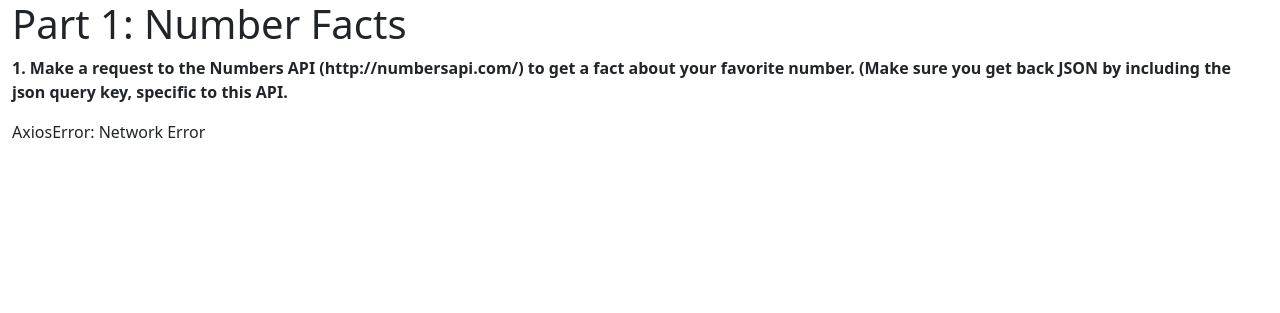
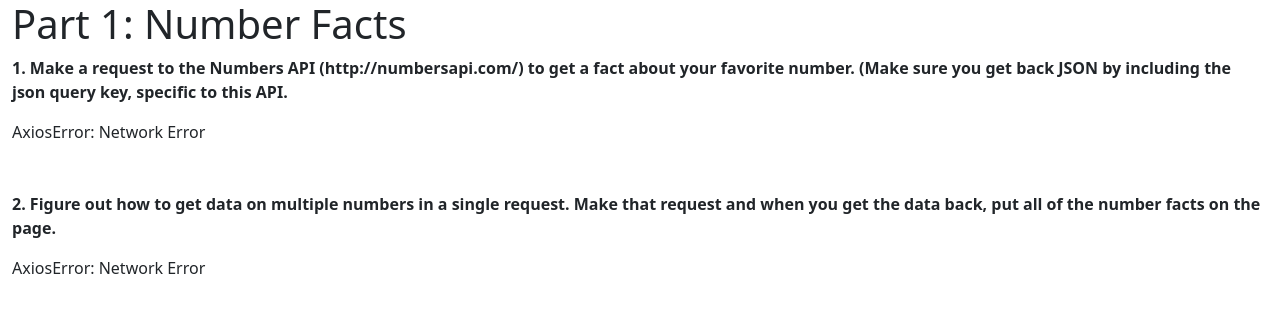
Before and after one commit to brianelizondo/JavaScriptPromises, a Flask app: page / in a window 1280 px wide. Shown: the top 313 px of the page. Run offline with Flask 2, Linux system fonts and the light colour scheme.

Commit message:
Part 1: Number Facts => 2. Figure out how to get data on multiple numbers in a single request. Make that request and when you get the data back, put all of the number facts on the page

```diff
--- a/static/app.js
+++ b/static/app.js
@@ -15,5 +15,33 @@ $(document).ready(function(){
         .catch(err => showResponse(div_show_1_1, err));
 
 
+    // 2. Figure out how to get data on multiple numbers in a single request.
+    // Make that request and when you get the data back, put all of the number facts on the page
+    let div_show_1_2 = "part_1_2";
+    let num_start = parseInt(Math.random() * 100);
+    let num_end = num_start + 4;
+
+    let multipleNumbersURL = `http://numbersapi.com/${num_start}..${num_end}`;
+    let multipleNumbersPromise = axios.get(multipleNumbersURL);
+
+    multipleNumbersPromise
+        .then(resp => {
+            for(var key in resp.data){
+                showResponse(div_show_1_2, resp.data[key])
+            }
+        })
+        .catch(err => showResponse(div_show_1_2, err));
+
+
+
+
+
+
+
+
+
+
+
+
 
 });
--- a/templates/index.html
+++ b/templates/index.html
@@ -18,6 +18,8 @@
     <p class="fw-bold">1. Make a request to the Numbers API (http://numbersapi.com/) to get a fact about your favorite number. (Make sure you get back JSON by including the json query key, specific to this API.</p>
     <div class="mb-5" id="part_1_1"></div>
 
+    <p class="fw-bold">2. Figure out how to get data on multiple numbers in a single request. Make that request and when you get the data back, put all of the number facts on the page.</p>
+    <div class="mb-5" id="part_1_2"></div>
 </div>
 </body>
 </html>
```
